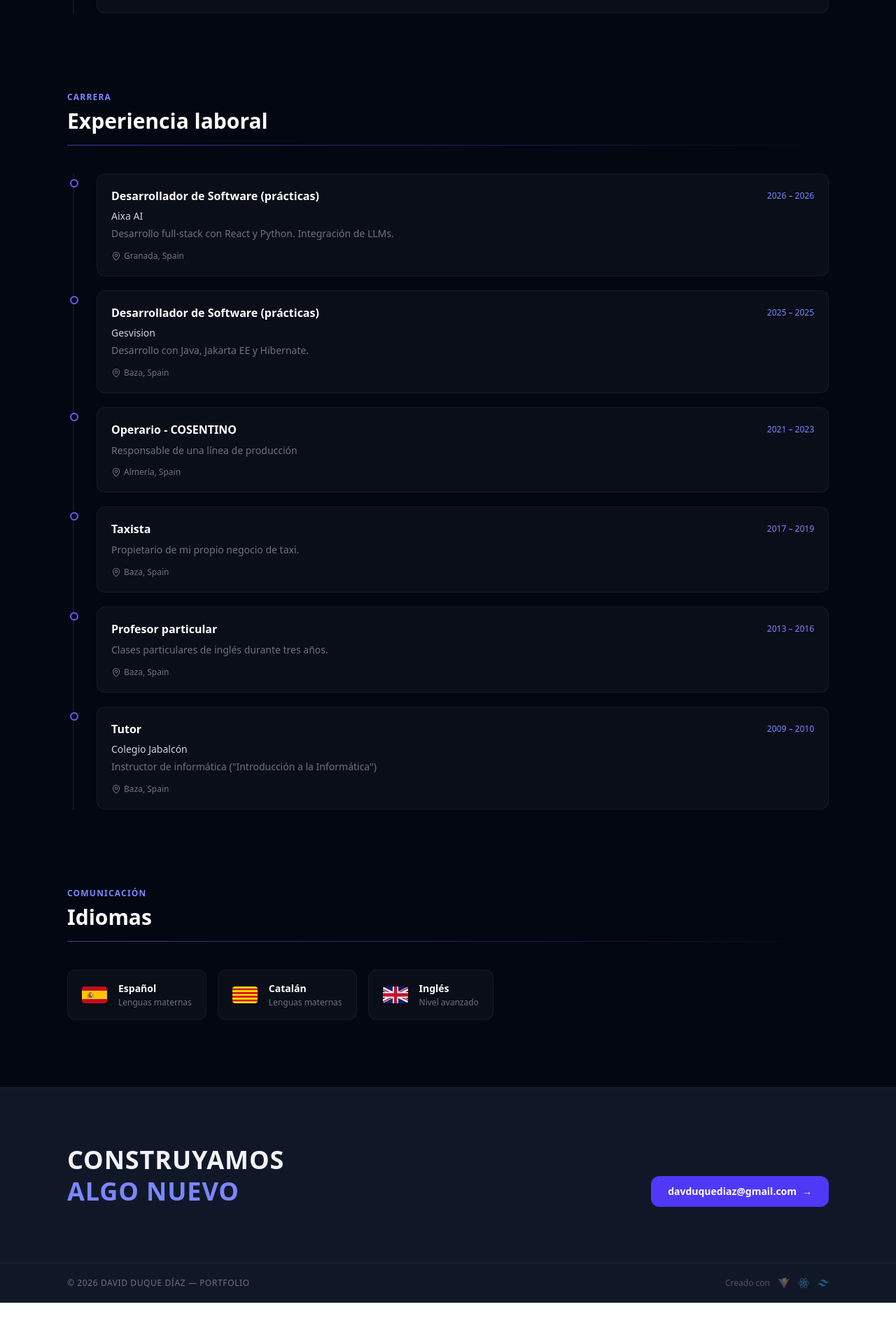
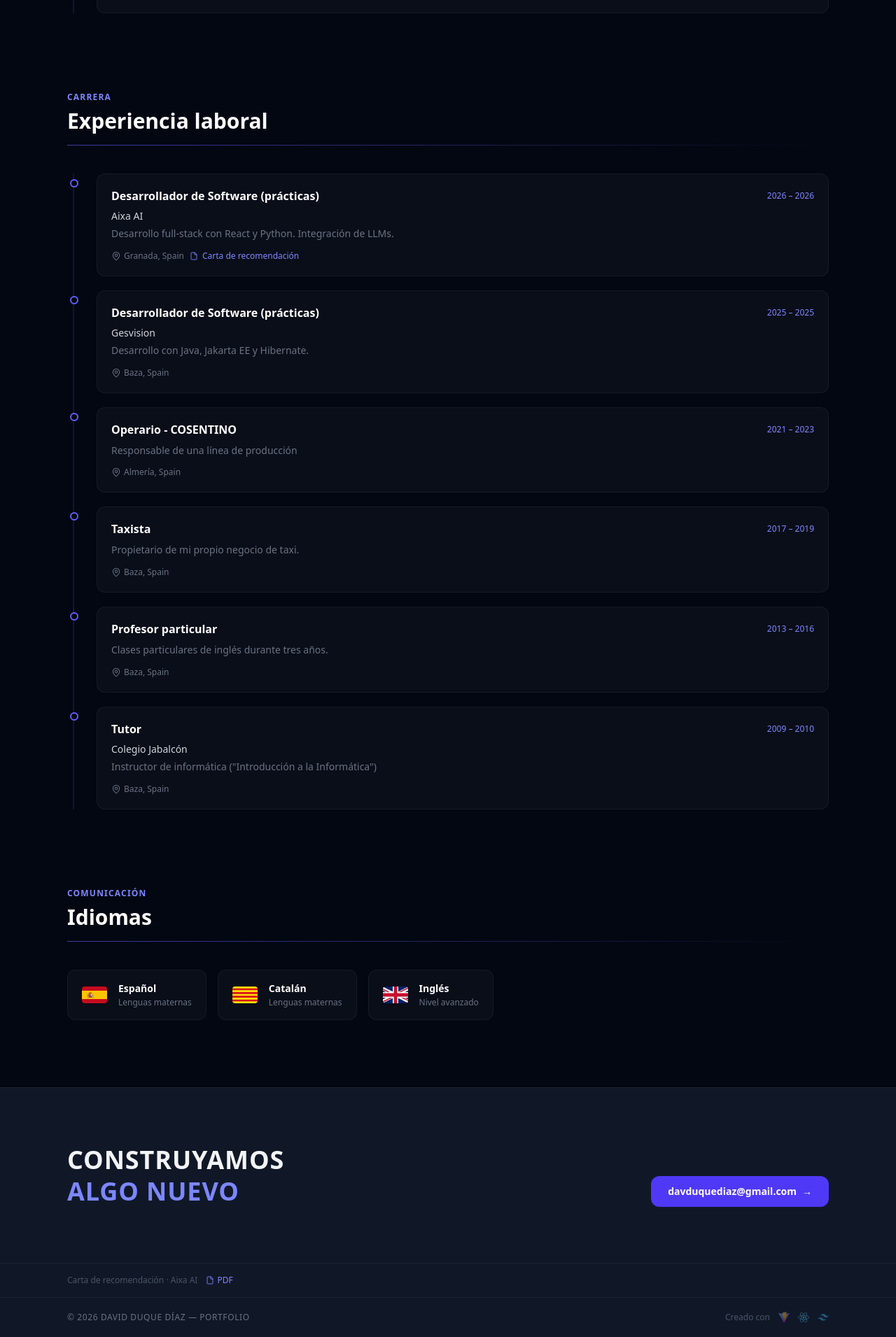
Before and after one commit to memnochdavid/memnochdavid.github.io, a React (Vite) app: page /#/ in a window 1280 px wide. Shown: the part 1904-3815 px from the top of the page at 70% size. Before the commit the page ends 3766 px from the top, so only its background shows below. Built offline with nearby package versions, Linux system fonts and the light colour scheme.

Commit message:
cartas de recomendación

```diff
--- a/src/data/experience.json
+++ b/src/data/experience.json
@@ -6,7 +6,12 @@
     "descriptionKey": "experience.5.description",
     "startDate": "01/03/2026",
     "endDate": "15/06/2026",
-    "location": "Granada, Spain"
+    "location": "Granada, Spain",
+    "recommendation": {
+      "es": "resources/AIXA_Carta_Recomendacion_David_Duque_ES.pdf",
+      "en": "resources/AIXA_Letter_of_Recommendation_David_Duque_EN.pdf",
+      "ca": "resources/AIXA_Carta_Recomendacion_David_Duque_ES.pdf"
+    }
   },
   {
     "id": 5,
--- a/src/i18n/ca.json
+++ b/src/i18n/ca.json
@@ -16,6 +16,7 @@
     "languages": "Idiomes",
     "skills": "Habilitats",
     "present": "actualitat",
+    "recommendation": "Carta de recomanació",
     "eyebrow": {
       "techStack": "Tech Stack",
       "education": "Formació",
--- a/src/i18n/en.json
+++ b/src/i18n/en.json
@@ -16,6 +16,7 @@
     "languages": "Language Skills",
     "skills": "Skills",
     "present": "present",
+    "recommendation": "Letter of recommendation",
     "eyebrow": {
       "techStack": "Tech Stack",
       "education": "Background",
--- a/src/i18n/es.json
+++ b/src/i18n/es.json
@@ -16,6 +16,7 @@
     "languages": "Idiomas",
     "skills": "Habilidades",
     "present": "actualidad",
+    "recommendation": "Carta de recomendación",
     "eyebrow": {
       "techStack": "Tech Stack",
       "education": "Formación",
--- a/src/includes/Footer.jsx
+++ b/src/includes/Footer.jsx
@@ -1,5 +1,11 @@
 import { useLocale } from '../i18n/context.jsx';
 import profileData from '../data/profile.json';
+
+const RECOMMENDATIONS = {
+  es: 'resources/AIXA_Carta_Recomendacion_David_Duque_ES.pdf',
+  en: 'resources/AIXA_Letter_of_Recommendation_David_Duque_EN.pdf',
+  ca: 'resources/AIXA_Carta_Recomendacion_David_Duque_ES.pdf',
+};
 
 const STACK = [
   { src: '/img/icon-vite.svg',     alt: 'Vite' },
@@ -8,7 +14,7 @@ const STACK = [
 ];
 
 function Footer({ text1, text2, text3 }) {
-  const { t } = useLocale();
+  const { t, locale } = useLocale();
 
   return (
     <footer className="bg-gray-900 border-t border-white/5">
@@ -34,6 +40,22 @@ function Footer({ text1, text2, text3 }) {
         </div>
       </div>
 
+      {/* Recommendation letters */}
+      <div className="border-t border-white/5">
+        <div className="max-w-6xl mx-auto px-4 md:px-8 py-4 flex items-center gap-3">
+          <span className="text-xs text-gray-600">{t('sections.recommendation')} · Aixa AI</span>
+          <a href={RECOMMENDATIONS[locale]} target="_blank" rel="noopener noreferrer"
+            className="inline-flex items-center gap-1 text-xs font-medium text-indigo-400 hover:text-indigo-300 transition-colors">
+            <svg viewBox="0 0 24 24" fill="none" stroke="currentColor" strokeWidth="1.75"
+              strokeLinecap="round" strokeLinejoin="round" className="w-3 h-3 flex-shrink-0">
+              <path d="M14 2H6a2 2 0 0 0-2 2v16a2 2 0 0 0 2 2h12a2 2 0 0 0 2-2V8z"/>
+              <polyline points="14 2 14 8 20 8"/>
+            </svg>
+            PDF
+          </a>
+        </div>
+      </div>
+
       {/* Bottom bar */}
       <div className="border-t border-white/5">
         <div className="max-w-6xl mx-auto px-4 md:px-8 py-5
--- a/src/pages/Home.jsx
+++ b/src/pages/Home.jsx
@@ -56,6 +56,16 @@ function PhoneIcon() {
   );
 }
 
+function FileIcon() {
+  return (
+    <svg viewBox="0 0 24 24" fill="none" stroke="currentColor" strokeWidth="1.75"
+      strokeLinecap="round" strokeLinejoin="round" className="w-3 h-3 flex-shrink-0">
+      <path d="M14 2H6a2 2 0 0 0-2 2v16a2 2 0 0 0 2 2h12a2 2 0 0 0 2-2V8z"/>
+      <polyline points="14 2 14 8 20 8"/>
+    </svg>
+  );
+}
+
 function PinIcon() {
   return (
     <svg viewBox="0 0 24 24" fill="none" stroke="currentColor" strokeWidth="1.75"
@@ -101,7 +111,7 @@ function SkillChip({ skill }) {
   );
 }
 
-function TimelineEntry({ title, subtitle, description, years, location, badge, delay = 0 }) {
+function TimelineEntry({ title, subtitle, description, years, location, badge, recommendationUrl, recommendationLabel, delay = 0 }) {
   const [ref, inView] = useInView(0.1);
   return (
     <div ref={ref} className="relative pl-8" style={{
@@ -151,6 +161,13 @@ function TimelineEntry({ title, subtitle, description, years, location, badge, d
               {badge}
             </span>
           )}
+          {recommendationUrl && (
+            <a href={recommendationUrl} target="_blank" rel="noopener noreferrer"
+              className="inline-flex items-center gap-1.5 text-xs font-medium
+                text-indigo-600 dark:text-indigo-400 hover:underline">
+              <FileIcon /> {recommendationLabel}
+            </a>
+          )}
         </div>
       </div>
     </div>
@@ -158,7 +175,7 @@ function TimelineEntry({ title, subtitle, description, years, location, badge, d
 }
 
 export default function Home() {
-  const { t } = useLocale();
+  const { t, locale } = useLocale();
 
   const skillsByCategory = SKILL_CATEGORIES
     .map(cat => ({ ...cat, skills: skillsData.filter(s => s.category === cat.id) }))
@@ -303,6 +320,8 @@ export default function Home() {
                 description={t(entry.descriptionKey)}
                 years={`${yearOf(entry.startDate)} – ${yearOf(entry.endDate) || t('sections.present')}`}
                 location={entry.location}
+                recommendationUrl={entry.recommendation?.[locale]}
+                recommendationLabel={t('sections.recommendation')}
                 delay={i * 80}
               />
             ))}
```
Also changed, not shown: 2 other files (tests, documents, lock files or other folders).
